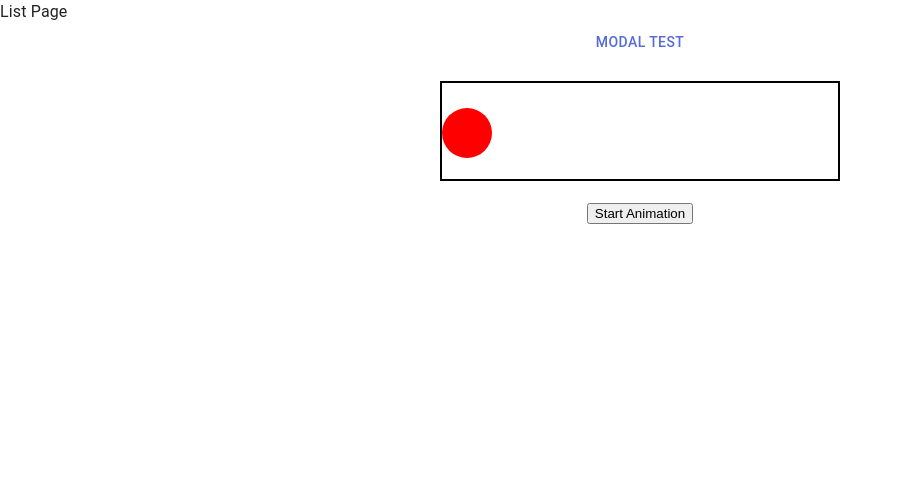
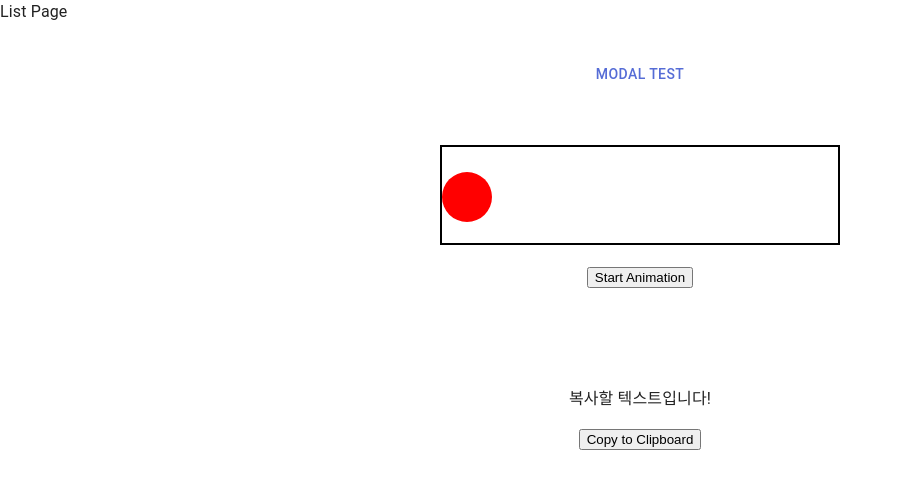
Before and after one commit to haesoo-y/react-tools, a React (Create React App) app: page /todos in a window 1280 px wide. Shown: the top 488 px of the page, without its empty margins (0-902 px from the left). Built offline with nearby package versions, Linux system fonts and the light colour scheme; the HTML template or start-up script is replaced by a standard one.

Commit message:
feat: useCopy 추가

```diff
--- /dev/null
+++ b/src/components/CopyExample.tsx
@@ -0,0 +1,18 @@
+import { useCopy } from "@hooks/useCopy";
+
+const CopyExample = () => {
+  const { isCopied, copyToClipboard } = useCopy(); // useCopy 훅 사용
+
+  const textToCopy = "복사할 텍스트입니다!";
+
+  return (
+    <div style={{ textAlign: "center", marginTop: "50px" }}>
+      <p>{textToCopy}</p>
+      <button onClick={() => copyToClipboard(textToCopy)}>
+        {isCopied ? "Copied!" : "Copy to Clipboard"}
+      </button>
+    </div>
+  );
+};
+
+export default CopyExample;
--- a/src/hooks/index.ts
+++ b/src/hooks/index.ts
@@ -3,3 +3,4 @@ export { useRouter } from "./useRouter";
 export { useDebounce } from "./useDebounce";
 export { useLocalStorage } from "./useLocalStorage";
 export { useRaf } from "./useRaf";
+export { useCopy } from "./useCopy";
--- /dev/null
+++ b/src/hooks/useCopy.ts
@@ -0,0 +1,44 @@
+import { useState } from "react";
+
+/**
+ * 클립보드에 텍스트를 복사하는 React Hook입니다.
+ * @description
+ * - 클립보드에 텍스트를 복사하고 복사 성공 여부를 반환합니다.
+ * - 복사 성공 여부는 일정 시간 후에 초기화됩니다.
+ *
+ * @param time - 복사 상태 초기화까지의 시간 (기본값: 3000ms)
+ * @returns Obj.isCopied: 복사 성공 여부
+ * @returns Obj.copyToClipboard: 클립보드에 텍스트 복사하는 함수
+ *
+ * @example
+ * const { isCopied, copyToClipboard } = useCopy();
+ *
+ * const handleCopy = () => {
+ *   copyToClipboard("복사할 텍스트");
+ * };
+ *
+ * return (
+ *   <div>
+ *     <button onClick={handleCopy}>복사하기</button>
+ *     {isCopied && <p>복사되었습니다!</p>}
+ *   </div>
+ * );
+ */
+export const useCopy = (time: number = 3000) => {
+  const [isCopied, setIsCopied] = useState(false); // 복사 성공 여부
+
+  const copyToClipboard = async (text: string) => {
+    try {
+      // 클립보드에 텍스트 복사
+      await navigator.clipboard.writeText(text);
+      setIsCopied(true); // 복사 성공
+    } catch (error) {
+      setIsCopied(false); // 복사 실패
+    }
+
+    // 일정 시간 후에 복사 상태 초기화 (예: 3초 후)
+    setTimeout(() => setIsCopied(false), time);
+  };
+
+  return { isCopied, copyToClipboard };
+};
--- a/src/pages/ListPage.tsx
+++ b/src/pages/ListPage.tsx
@@ -1,6 +1,7 @@
 import { Box, Button, Grid2 } from "@mui/material";
 
 import AnimationTest from "@components/AnimationTest";
+import CopyExample from "@components/CopyExample";
 import { useModal } from "@hooks/useModal";
 
 interface ListPageProps {}
@@ -8,13 +9,14 @@ interface ListPageProps {}
 const ListPage = ({}: ListPageProps) => {
   const { openModal, closeModal, ModalContainer } = useModal();
   return (
-    <Grid2 display={"flex"} flexDirection={"column"}>
+    <Grid2 display={"flex"} flexDirection={"column"} gap={"32px"}>
       List Page
       <Button onClick={openModal}>Modal Test</Button>
       <ModalContainer>
         <Box style={{ width: "100px" }}>TEST</Box>
       </ModalContainer>
       <AnimationTest />
+      <CopyExample />
     </Grid2>
   );
 };
```
Also changed, not shown: 1 other file (tests, documents, lock files or other folders).
